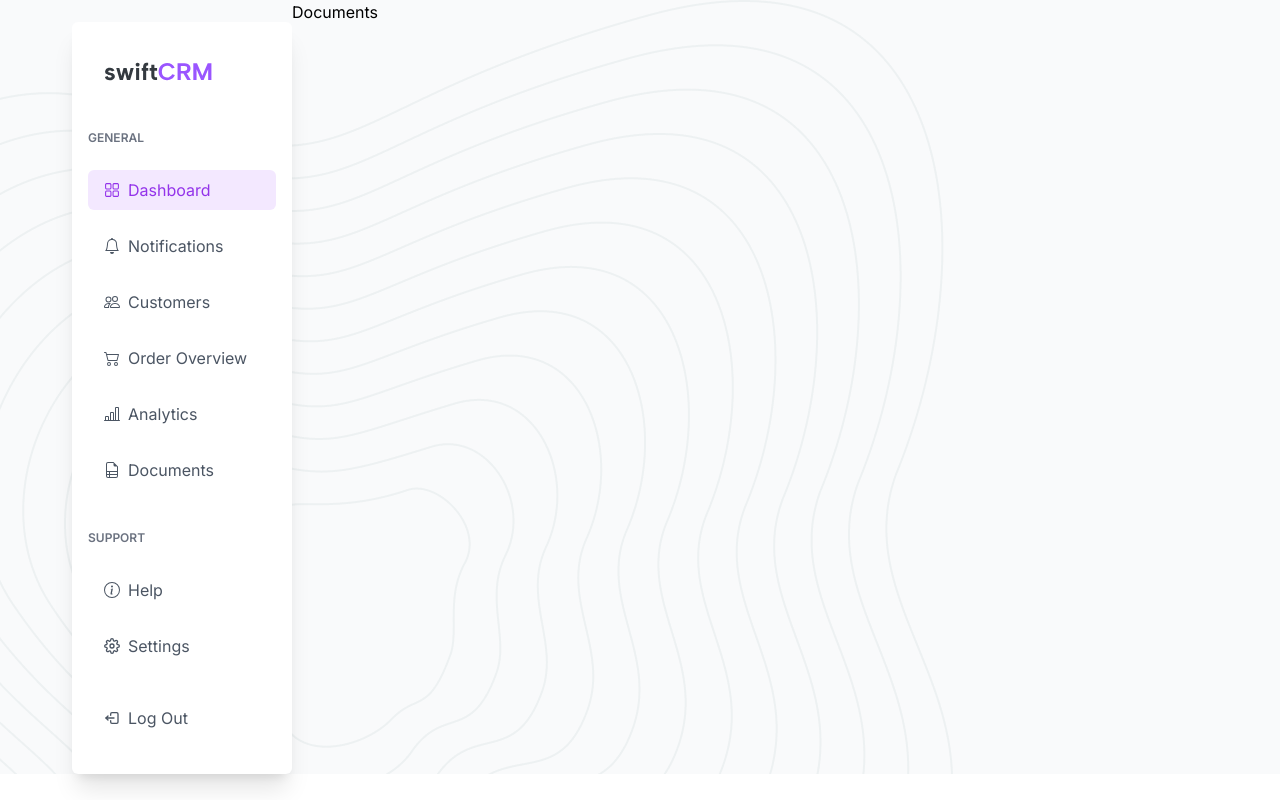
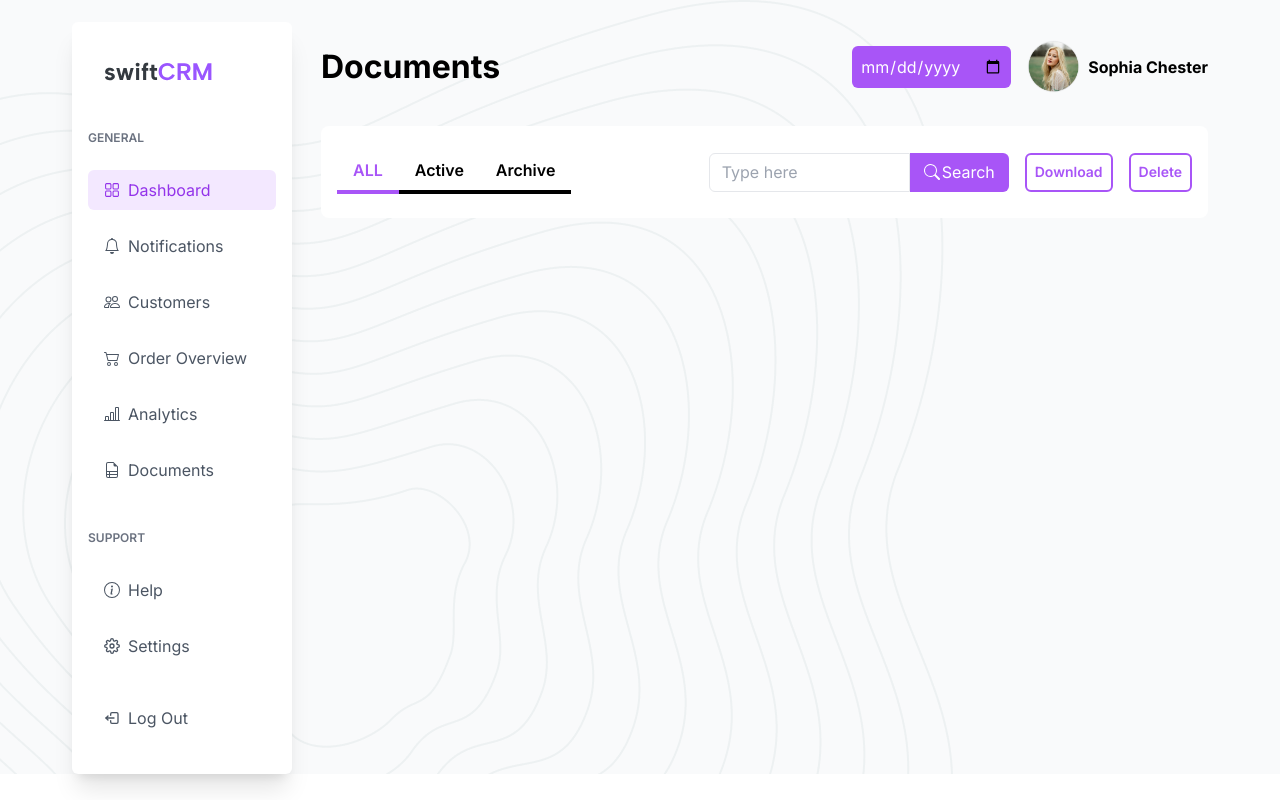
Before and after one commit to theusmanyousaf/swift-crm, a Next.js app: page /documents in a window 1280 px wide. Shown: the top 800 px of the page. Built offline with nearby package versions, Linux system fonts and the light colour scheme.

Commit message:
button component

```diff
--- a/src/app/(pages)/documents/page.tsx
+++ b/src/app/(pages)/documents/page.tsx
@@ -1,9 +1,11 @@
-import React from 'react'
+import DocumentList from '@/components/documentList/DocumentList'
+import Header from '@/components/header/Header'
 
 export default function Documents() {
   return (
-    <div>Documents
-
+    <div className='xl:ml-[29px]'>
+      <Header title='Documents' />
+      <DocumentList />
     </div>
   )
 }
--- /dev/null
+++ b/src/components/button/Button.tsx
@@ -0,0 +1,7 @@
+import React from 'react'
+
+export default function Button({ name }: { name: string }) {
+  return (
+    <button className='border-2 border-purple-500 rounded-md px-2 py-[7.5px] text-sm font-semibold text-purple-500'>{name}</button>
+  )
+}
--- /dev/null
+++ b/src/components/documentList/DocumentList.tsx
@@ -0,0 +1,21 @@
+import { BsSearch } from 'react-icons/bs'
+import Button from '../button/Button'
+
+export default function DocumentList() {
+    return (
+        <div className='my-[33px] bg-white rounded-lg px-4 py-6'>
+            <div className='flex justify-between items-center'>
+                <div className='font-semibold'>
+                    <button className='py-2 px-4 border-b-4 text-purple-500 border-purple-500'>ALL</button>
+                    <button className='py-2 px-4 border-b-4 border-black'>Active</button>
+                    <button className='py-2 px-4 border-b-4 border-black'>Archive</button>
+                </div>
+                <div className="md:flex hidden gap-4">
+                    <div className='flex'><input id="search-hero" type="text" placeholder="Type here" className="border border-grey-200 max-w-32  lg:max-w-[201px] md:px-3 py-1.5 rounded-l-md" /> <button className="bg-purple-500 text-sm lg:text-base text-white flex items-center justify-evenly w-auto xl:w-[99px] px-3 py-1.5 rounded-r-md"><BsSearch />Search</button></div>
+                    <Button name='Download' />
+                    <Button name='Delete' />
+                </div>
+            </div>
+        </div>
+    )
+}
```
